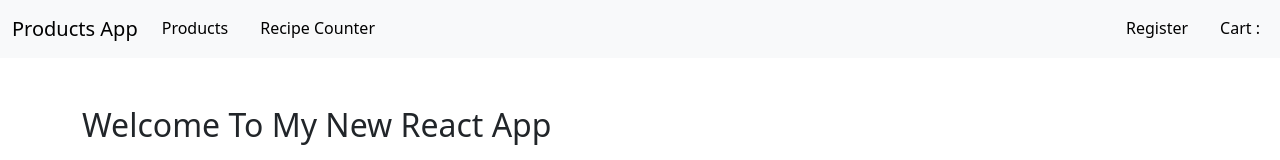
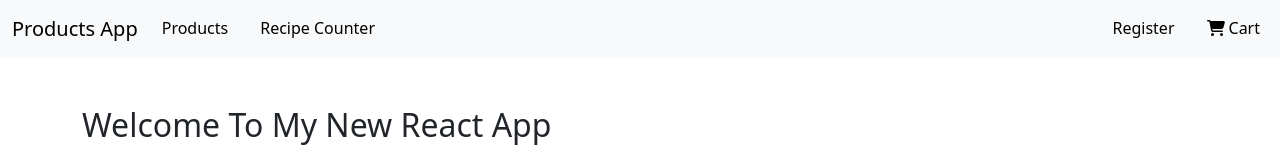
Before and after one commit to MohamedElsawsany/ITI_React_Day3, a React (Vite) app: page / in a window 1280 px wide. Shown: the top 160 px of the page. Built offline with nearby package versions, Linux system fonts and the light colour scheme.

Commit message:
I_Added_Fontawesome
i added it to chnage cart icon in navbar

```diff
--- a/package.json
+++ b/package.json
@@ -10,6 +10,9 @@
     "preview": "vite preview"
   },
   "dependencies": {
+    "@fortawesome/fontawesome-svg-core": "^6.7.2",
+    "@fortawesome/free-solid-svg-icons": "^6.7.2",
+    "@fortawesome/react-fontawesome": "^0.2.2",
     "@reduxjs/toolkit": "^2.8.2",
     "axios": "^1.9.0",
     "bootstrap": "^5.3.6",
--- a/src/components/Header.jsx
+++ b/src/components/Header.jsx
@@ -1,3 +1,5 @@
+import { FontAwesomeIcon } from "@fortawesome/react-fontawesome";
+import { faShoppingCart } from "@fortawesome/free-solid-svg-icons";
 import { NavLink } from "react-router-dom";
 import { useSelector } from "react-redux";
 
@@ -45,12 +47,13 @@
             </li>
             <li className="nav-item">
               <NavLink to="/cart" className="nav-link position-relative">
-                Cart :
-                {cartCount > 0 && (
-                  <span className="position-absolute top-0 start-100 translate-middle badge rounded-pill bg-danger">
-                    {cartCount}
-                  </span>
-                )}
+    <FontAwesomeIcon icon={faShoppingCart} className="me-1" />
+    Cart
+    {cartCount > 0 && (
+      <span className="position-absolute top-0 start-100 translate-middle badge rounded-pill bg-danger">
+        {cartCount}
+      </span>
+    )}
               </NavLink>
             </li>
           </ul>
```
Also changed, not shown: 1 other file (tests, documents, lock files or other folders).
